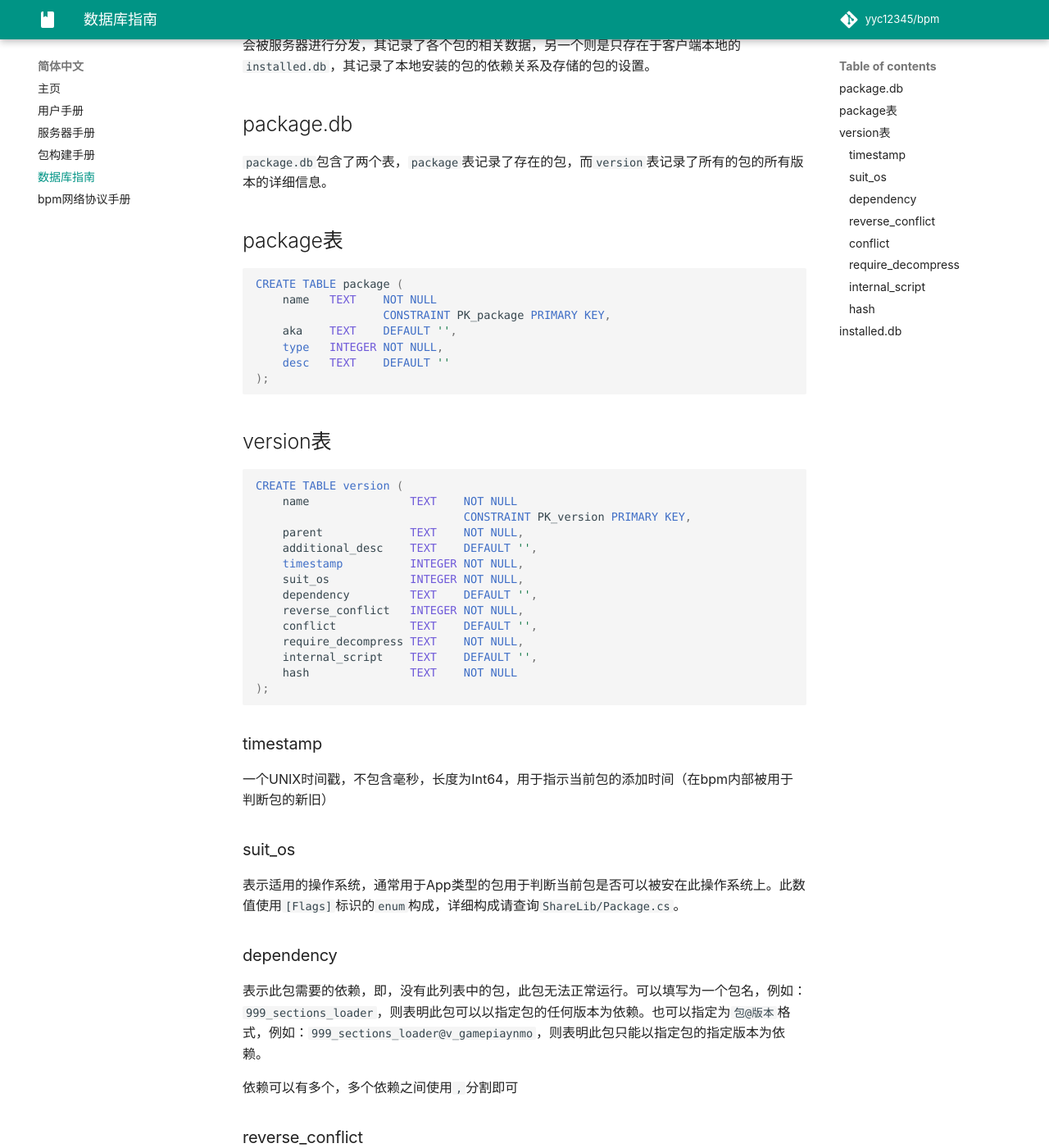
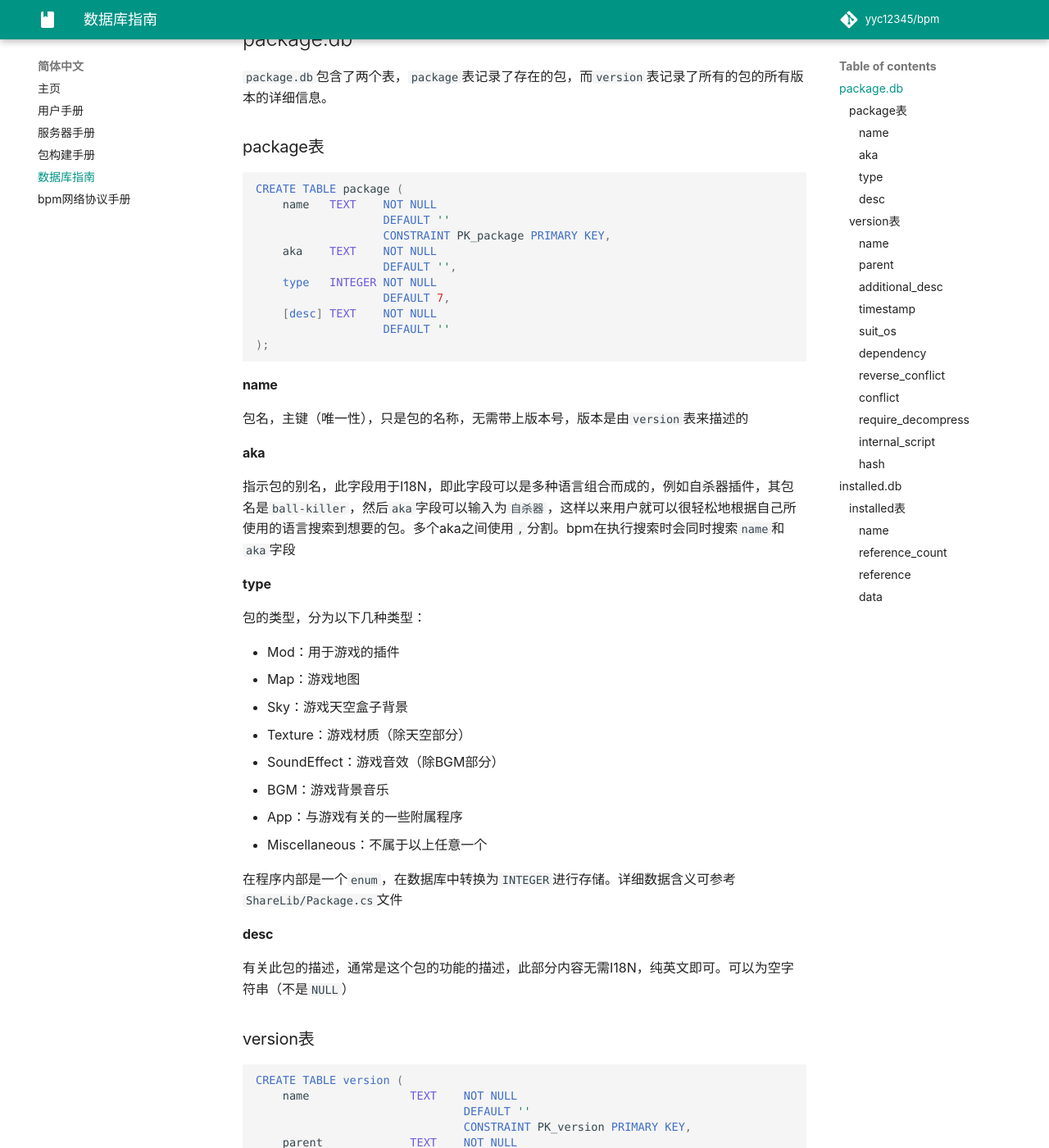
Before and after one commit to yyc12345/bpm_wiki, an MkDocs documentation site: the page built from docs/zh-hans/database.md, in a window 1280 px wide and 1400 px high, scrolled down 356 px. Shown: the whole window at 82% size. Built offline with MkDocs 1.6.1 and Material for MkDocs 9.7.7, drawn with Linux system fonts in a browser that asks for light colours; comment, search, counter and statistics services are not loaded; some of the changed text lies outside the part shown.

Commit message:
finish database struct description

````diff
--- a/docs/zh-hans/database.md
+++ b/docs/zh-hans/database.md
@@ -11,83 +8,163 @@
 
 `package.db`包含了两个表，`package`表记录了存在的包，而`version`表记录了所有的包的所有版本的详细信息。
 
-## package表
+### package表
 
 ```SQL
 CREATE TABLE package (
     name   TEXT    NOT NULL
+                   DEFAULT ''
                    CONSTRAINT PK_package PRIMARY KEY,
-    aka    TEXT    DEFAULT '',
-    type   INTEGER NOT NULL,
-    desc   TEXT    DEFAULT ''
+    aka    TEXT    NOT NULL
+                   DEFAULT '',
+    type   INTEGER NOT NULL
+                   DEFAULT 7,
+    [desc] TEXT    NOT NULL
+                   DEFAULT ''
 );
 ```
 
-## version表
+#### name
+
+包名，主键（唯一性），只是包的名称，无需带上版本号，版本是由`version`表来描述的
+
+#### aka
+
+指示包的别名，此字段用于I18N，即此字段可以是多种语言组合而成的，例如自杀器插件，其包名是`ball-killer`，然后`aka`字段可以输入为`自杀器`，这样以来用户就可以很轻松地根据自己所使用的语言搜索到想要的包。多个aka之间使用`,`分割。bpm在执行搜索时会同时搜索`name`和`aka`字段
+
+#### type
+
+包的类型，分为以下几种类型：
+
+* Mod：用于游戏的插件
+* Map：游戏地图
+* Sky：游戏天空盒子背景
+* Texture：游戏材质（除天空部分）
+* SoundEffect：游戏音效（除BGM部分）
+* BGM：游戏背景音乐
+* App：与游戏有关的一些附属程序
+* Miscellaneous：不属于以上任意一个
+
+在程序内部是一个`enum`，在数据库中转换为`INTEGER`进行存储。详细数据含义可参考`ShareLib/Package.cs`文件
+
+#### desc
+
+有关此包的描述，通常是这个包的功能的描述，此部分内容无需I18N，纯英文即可。可以为空字符串（不是`NULL`）
+
+### version表
 
 ```SQL
 CREATE TABLE version (
     name               TEXT    NOT NULL
+                               DEFAULT ''
                                CONSTRAINT PK_version PRIMARY KEY,
-    parent             TEXT    NOT NULL,
-    additional_desc    TEXT    DEFAULT '',
-    timestamp          INTEGER NOT NULL,
-    suit_os            INTEGER NOT NULL,
-    dependency         TEXT    DEFAULT '',
-    reverse_conflict   INTEGER NOT NULL,
-    conflict           TEXT    DEFAULT '',
-    require_decompress TEXT    NOT NULL,
-    internal_script    TEXT    DEFAULT '',
+    parent             TEXT    NOT NULL
+                               DEFAULT '',
+    additional_desc    TEXT    NOT NULL
+                               DEFAULT '',
+    timestamp          INTEGER NOT NULL
+                               DEFAULT 0,
+    suit_os            INTEGER NOT NULL
+                               DEFAULT 0,
+    dependency         TEXT    NOT NULL
+                               DEFAULT '',
+    reverse_conflict   INTEGER NOT NULL
+                               DEFAULT 0,
+    [conflict]         TEXT    NOT NULL
+                               DEFAULT '',
+    require_decompress TEXT    NOT NULL
+                               DEFAULT '',
+    internal_script    INTEGER NOT NULL
+                               DEFAULT 0,
     hash               TEXT    NOT NULL
+                               DEFAULT ''
 );
 ```
 
-### timestamp
+#### name
+
+包的 **全名**，即符合`包名@版本`格式的字符串。
+
+#### parent
+
+指示当前包是哪个包的一个版本，即`包名@版本`格式中的`包名`部分，此字段的值必须存在于`pakcage`表中的`name`字段
+
+#### additional_desc
+
+对于当前包的补充说明，即对于`package`表中`desc`字段未说明的内容或者是对于当前版本的特有内容的一个补充说明。可以为空字符串（不是`NULL`）
+
+#### timestamp
 
 一个UNIX时间戳，不包含毫秒，长度为Int64，用于指示当前包的添加时间（在bpm内部被用于判断包的新旧）
 
-### suit_os
+#### suit_os
 
 表示适用的操作系统，通常用于App类型的包用于判断当前包是否可以被安在此操作系统上。此数值使用`[Flags]`标识的`enum`构成，详细构成请查询`ShareLib/Package.cs`。
 
-### dependency
+#### dependency
 
 表示此包需要的依赖，即，没有此列表中的包，此包无法正常运行。可以填写为一个包名，例如：`999_sections_loader`，则表明此包可以以指定包的任何版本为依赖。也可以指定为`包@版本`格式，例如：`999_sections_loader@v_gamepiaynmo`，则表明此包只能以指定包的指定版本为依赖。
 
 依赖可以有多个，多个依赖之间使用`,`分割即可
 
-### reverse_conflict
+#### reverse_conflict
 
 一个Bool值，用于指示conflict的含义。如果为false，则表示conflict中存储的是与此包不兼容，有冲突的包。如果指定true，则表示反转conflict的含义，即此包只与conflict中所书写的包兼容。如果指定true，默认是兼容自己（此包的此版本）的，如果此时conflict中未填写任何包的话，则表明此包与所有包（除自己）都不兼容。
 
-### conflict
+#### conflict
 
 原意为表示与此包冲突的包，同理，可以填写为包名或`包@版本`格式。其具体含义由`reverseConflict`指示。同样，其可以有多个，多个包之间使用`,`分割即可
 
-### require_decompress
+#### require_decompress
 
 表示是否需要解压缩，即当前包是否是单文件包，单文件包是无需解压的。
 
 对于压缩包，此字段填空字符串（不是`NULL`）。对于非压缩包，此字段指示该文件下载后应该被命名为何种名称，例如对于一个地图，你可以填入`MapNameInPackage.nmo`，这样它就会被自动命名为`MapNameInPackage.nmo`（这个名称是内置脚本`Map`所需要使用的名称）；对于那种只有单个脚本的包，可以填入`Setup.cs`，它就会被自动命名为`Setup.cs`，这样bpm就可以在后续过程中识别到这个脚本。
 
-### internal_script
+#### internal_script
 
-表示是否需要使用内置脚本。
+表示是否需要使用内置脚本。此字段是一个`bool`类型字段，但是在数据库中被表现为`INTEGER`类型
 
-无需使用内置脚本时，此字段填空字符串（不是`NULL`）。如若使用，需要填写`Map`，`Sky`，`Texture`，`SoundEffect`，`BGM`其中之一即可。
+无需使用内置脚本时，此字段填`false`（数据库中转换为`0`），否则填写`true`（数据库中转换为`1`）。
 
-### hash
+内置脚本的执行类型根据此包在`package`表中的`type`字段来决定，同时，仅支持`Map`，`Sky`，`Texture`，`SoundEffect`，`BGM`类型的内部脚本，其余类型的均会报找不到脚本文件的错误。
+
+#### hash
 
 表示当前包文件的摘要，使用`SHA256`进行摘要并使用Base64进行格式化后再存储到此字段
 
 ## installed.db
 
+`package.db`只有一个表：`installed`
+
+### installed表
+
 ```SQL
 CREATE TABLE installed (
-    name            TEXT    PRIMARY KEY
-                            NOT NULL,
-    reference_count INTEGER NOT NULL,
-    reference       TEXT    DEFAULT ''
-    data            TEXT    DEFAULT ''
+    name            TEXT    NOT NULL
+                            DEFAULT ''
+                            CONSTRAINT PK_installed PRIMARY KEY,
+    reference_count INTEGER NOT NULL
+                            DEFAULT 0,
+    reference       TEXT    NOT NULL
+                            DEFAULT '',
+    data            TEXT    NOT NULL
+                            DEFAULT '{}'
 );
 ```
+
+#### name
+
+包的 **全名**，即符合`包名@版本`格式的字符串。此包必须是已经安装在此计算机上的包
+
+#### reference_count
+
+对于此包的引用计数，当此数值为`0`时，表示无任何包依赖此包，可安全删除
+
+#### reference
+
+引用列表，其是一个数组，各个元素之间由`,`分割，元素是符合`包名@版本`格式的字符串。表示的含义即为数组内的元素依赖此包。数组元素的格式与`reference_count`相等。
+
+#### data
+
+当前包存储的设置类数据。此数据是在执行包脚本的时候产生的。此字段是一个JSON字符串，在程序内部转换为字典提供给脚本使用。
````
Also changed, not shown: other parts of docs/zh-hans/database.md (+0 -3 lines).
